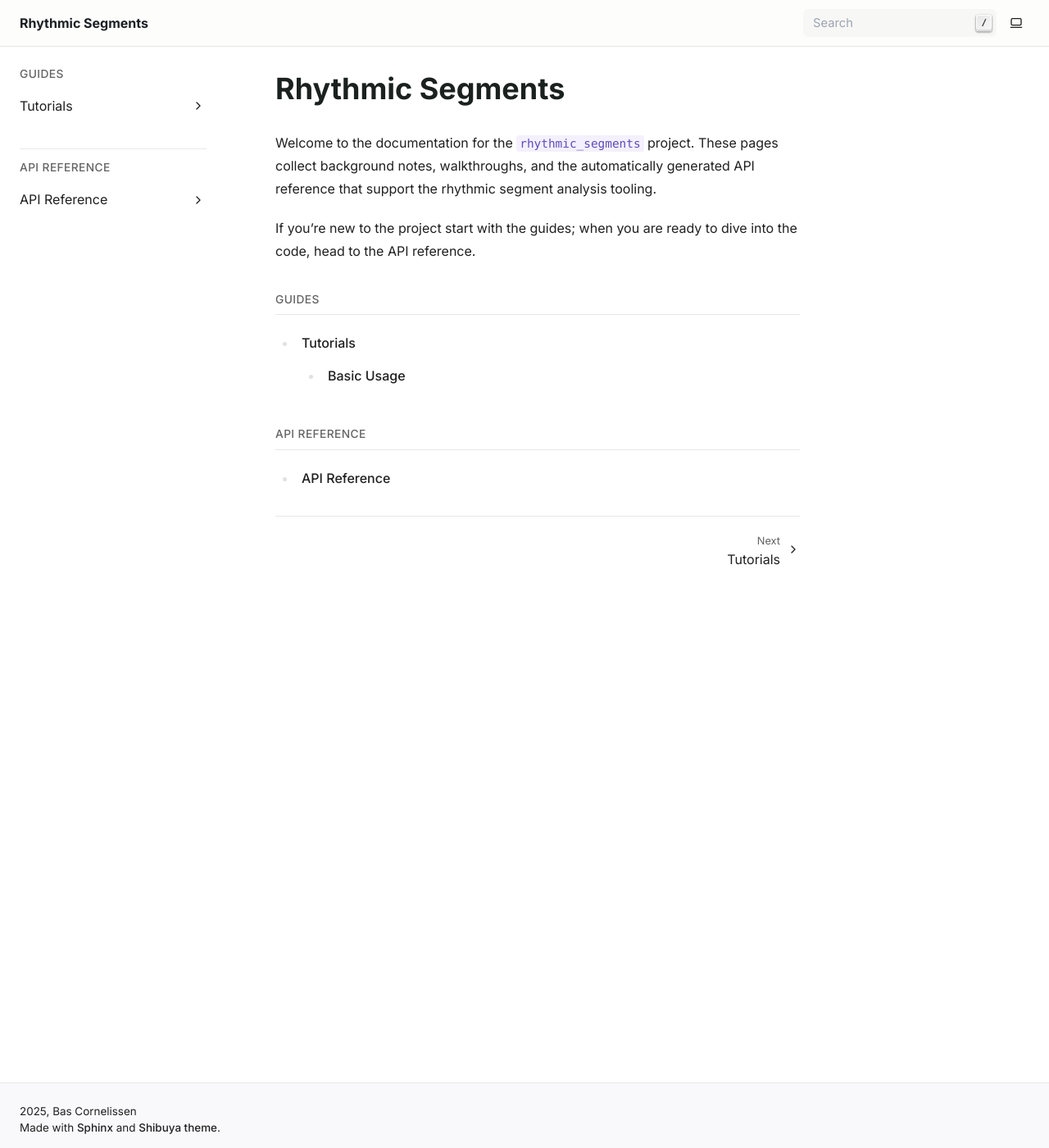
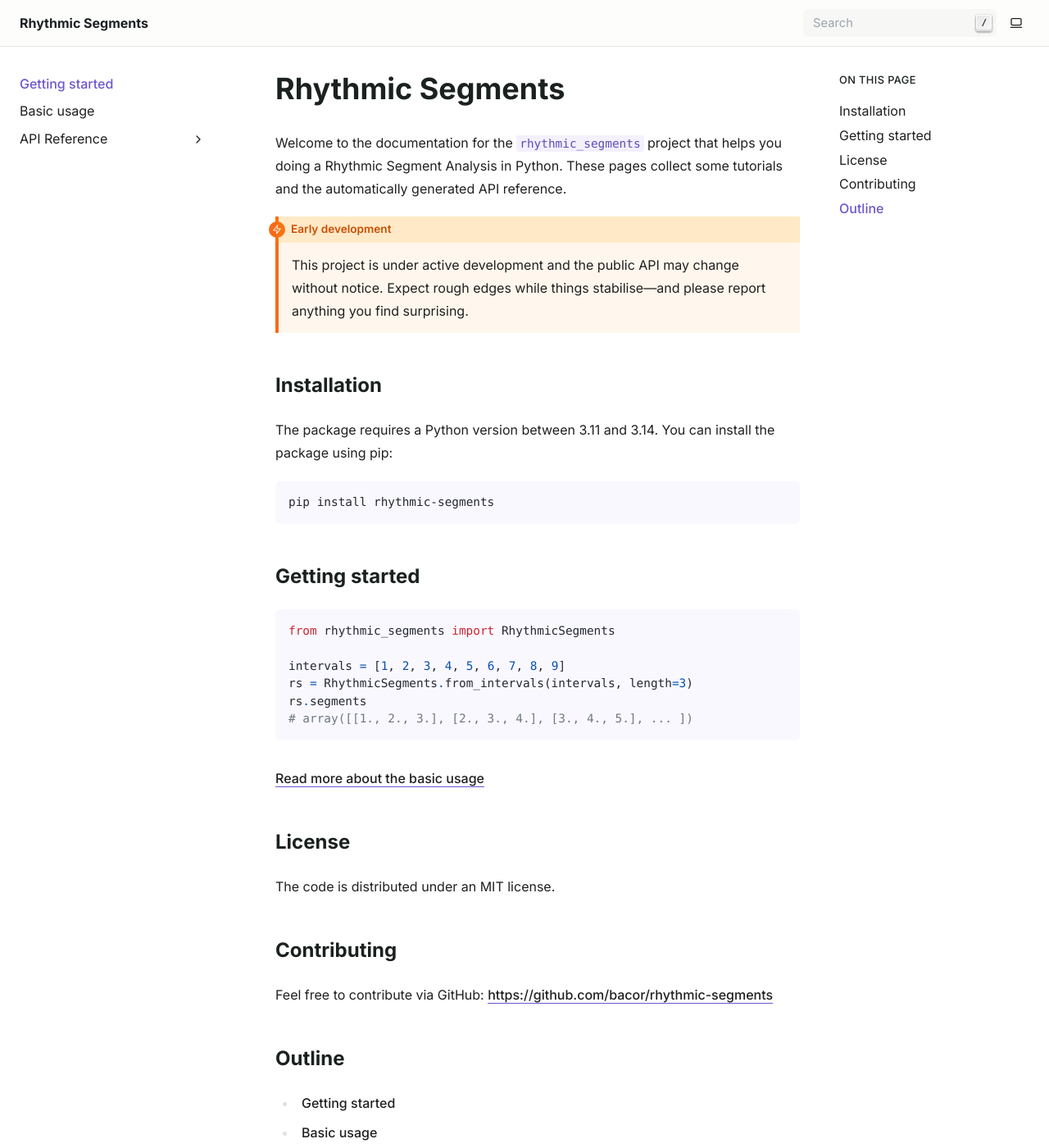
Before and after one commit to bacor/rhythmic-segments, a Sphinx documentation site: the page built from docs/source/index.md, in a window 1280 px wide and 1400 px high. Shown: the whole window at 82% size. Built offline with Sphinx 7.4.7, drawn with Linux system fonts in a browser that asks for light colours; pages that are not in the unit, such as notebooks, are missing from menus.

Commit message:
Update docs

````diff
--- a/docs/source/conf.py
+++ b/docs/source/conf.py
@@ -36,7 +36,7 @@ html_css_files = ["custom.css"]
 myst_enable_extensions = ["colon_fence", "deflist", "linkify", "dollarmath", "amsmath"]
 
 # Notebooks: execute during build (set to "off" to trust existing outputs)
-nb_execution_mode = "off"  # "off" | "auto"
+nb_execution_mode = "auto"  # "off" | "auto"
 nb_execution_timeout = 120
 
 # AutoAPI: point to your package
--- a/docs/source/index.md
+++ b/docs/source/index.md
@@ -1,22 +1,57 @@
 # Rhythmic Segments
 
-Welcome to the documentation for the `rhythmic_segments` project. These pages
-collect background notes, walkthroughs, and the automatically generated API
-reference that support the rhythmic segment analysis tooling.
+Welcome to the documentation for the `rhythmic_segments` project that helps
+you doing a Rhythmic Segment Analysis in Python. These pages
+collect some tutorials and the automatically generated API
+reference.
 
-If you're new to the project start with the guides; when you are ready to dive
-into the code, head to the API reference.
+```{admonition} Early development
+:class: warning
+
+This project is under active development and the public API may change without
+notice. Expect rough edges while things stabilise—and please report anything
+you find surprising.
+```
+
+
+## Installation
+The package requires a Python version between 3.11 and 3.14.
+You can install the package using pip:
+
+```sh
+pip install rhythmic-segments
+```
+
+## Getting started
+
+```python
+from rhythmic_segments import RhythmicSegments
+
+intervals = [1, 2, 3, 4, 5, 6, 7, 8, 9]
+rs = RhythmicSegments.from_intervals(intervals, length=3)
+rs.segments
+# array([[1., 2., 3.], [2., 3., 4.], [3., 4., 5.], ... ])
+```
+
+{doc}`Read more about the basic usage <Basic Usage>`
+
+
+## License
+
+The code is distributed under an MIT license.
+
+## Contributing
+
+Feel free to contribute via GitHub: https://github.com/bacor/rhythmic-segments
+
+
+## Outline
+
 
 ```{toctree}
 :maxdepth: 2
-:caption: Guides
 
-tutorials/index
+Getting started <self>
+Basic usage <Basic Usage>
+API Reference <api>
 ```
-
-```{toctree}
-:maxdepth: 2
-:caption: API Reference
-
-api/index
-```
````
Also changed, not shown: docs/source/api.md (renamed from docs/source/api/index.md, +2 -2 lines), docs/source/tutorials/index.md (deleted, +0 -12 lines), docs/source/Basic Usage.ipynb.
